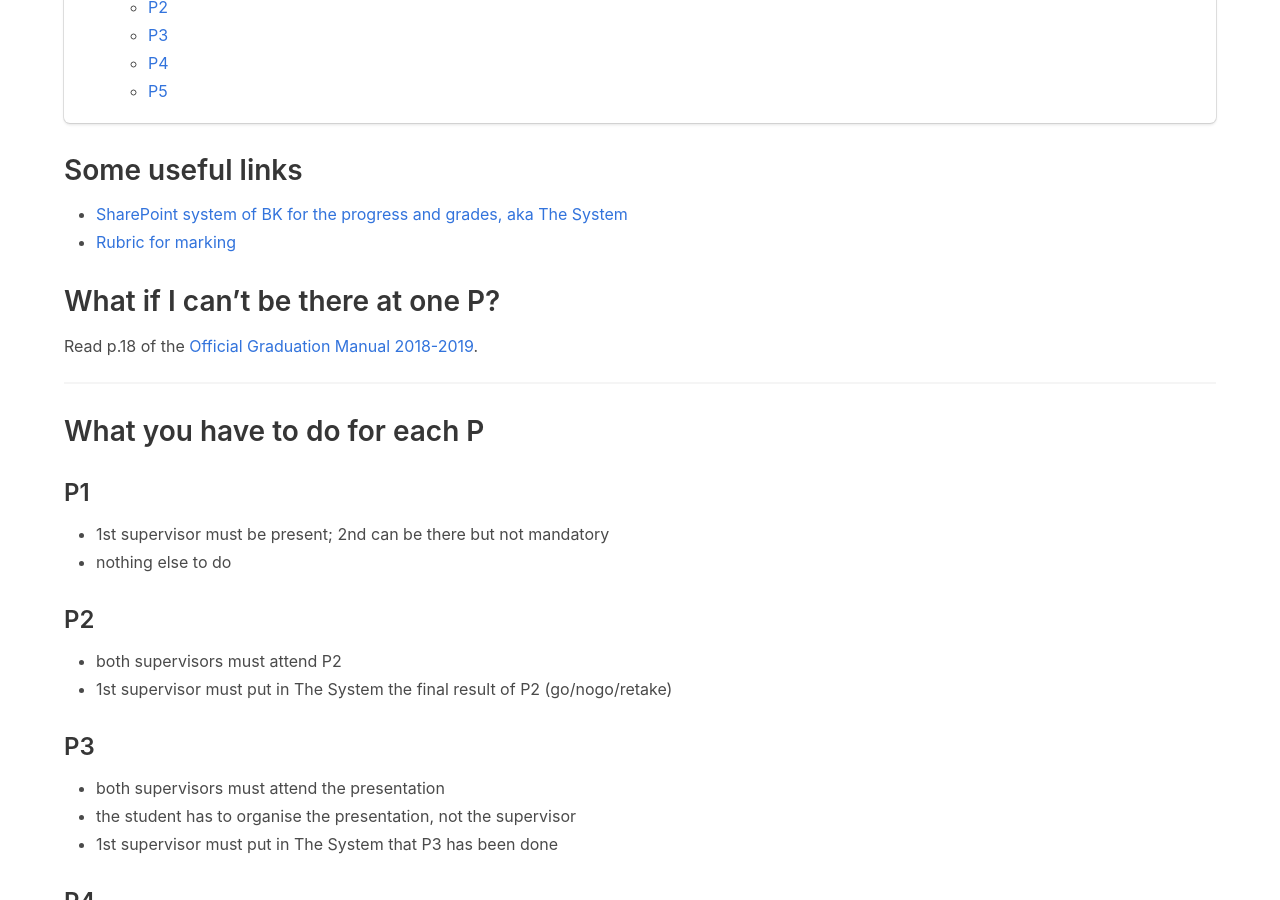
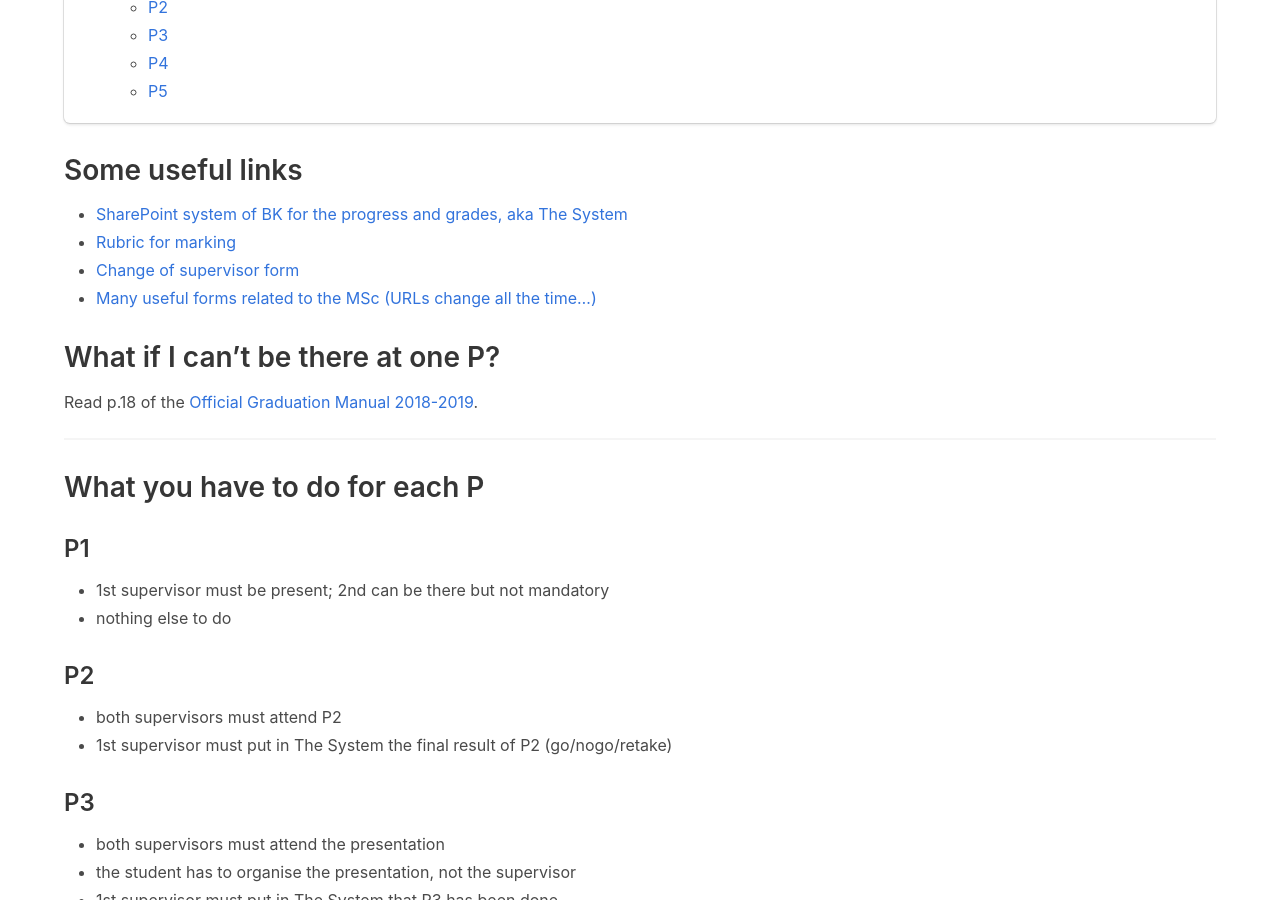
Before and after one commit to tudelft3d/geo2020, a Jekyll site: the page built from supervisors/index.md, in a window 1280 px wide and 900 px high, scrolled down 361 px. Built offline with Jekyll 4.4.1, drawn with Linux system fonts in a browser that asks for light colours; nearby versions of some CDN libraries.

Commit message:
Add BK forms to change supervisors

```diff
--- a/supervisors/index.md
+++ b/supervisors/index.md
@@ -20,6 +20,8 @@ redirect_from:
 
 - [SharePoint system of BK for the progress and grades, aka The System](https://teams.connect.tudelft.nl/sites/BK/OS/graduationregistration/Lists/Polls/AllItems.aspx)
 - [Rubric for marking](../rubric/)
+- [Change of supervisor form](https://d1rkab7tlqy5f1.cloudfront.net/Studentenportal/Faculteitspecifiek/Bouwkunde/Onderwijs/Formulieren/Change%20mentor%20team.pdf)
+- [Many useful forms related to the MSc (URLs change all the time...)](https://www.tudelft.nl/en/student/faculties/a-be-student-portal/education/forms/)
 
 
 
```
